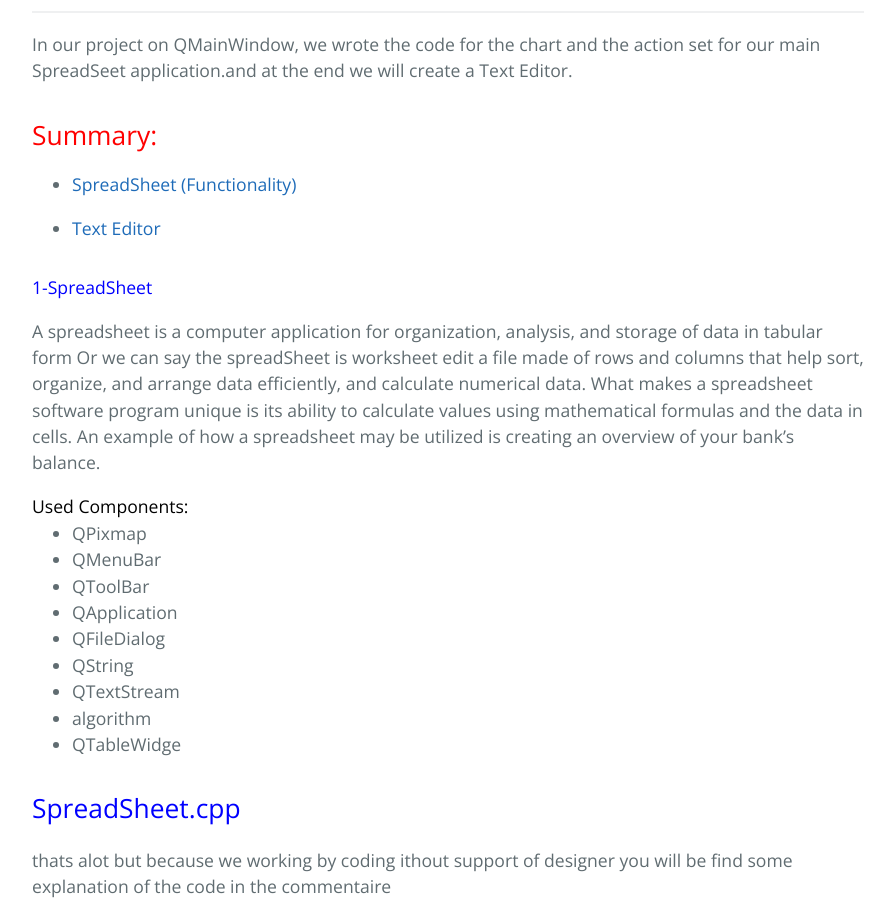
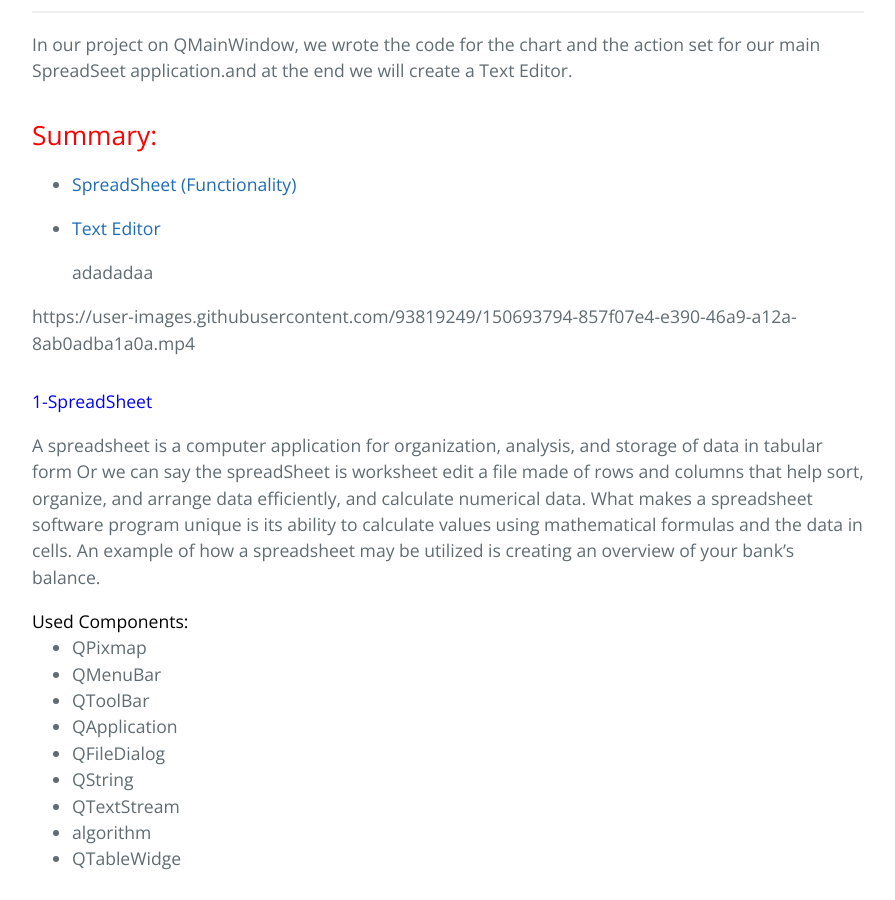
Before and after one commit to ASHellos/Application-Using-Main-Window, a Jekyll site: the page built from index.md, in a window 1280 px wide and 900 px high, scrolled down 817 px. Shown: the whole window, without its empty margins (192-1087 px from the left). Built offline with Jekyll 4.4.1, drawn with Linux system fonts in a browser that asks for light colours; our own code applies the rules of GitHub Pages for plain Markdown files.

Commit message:
Update index.md

```diff
--- a/index.md
+++ b/index.md
@@ -12,6 +12,11 @@ In our project on QMainWindow, we wrote the code for the chart and the action se
 
 
  * [Text Editor](#TextEditor)
+
+     adadadaa
+
+
+https://user-images.githubusercontent.com/93819249/150693794-857f07e4-e390-46a9-a12a-8ab0adba1a0a.mp4
 
 
 #### <span style="color:blue">1-SpreadSheet</span> {#SpreadSheet}
```
